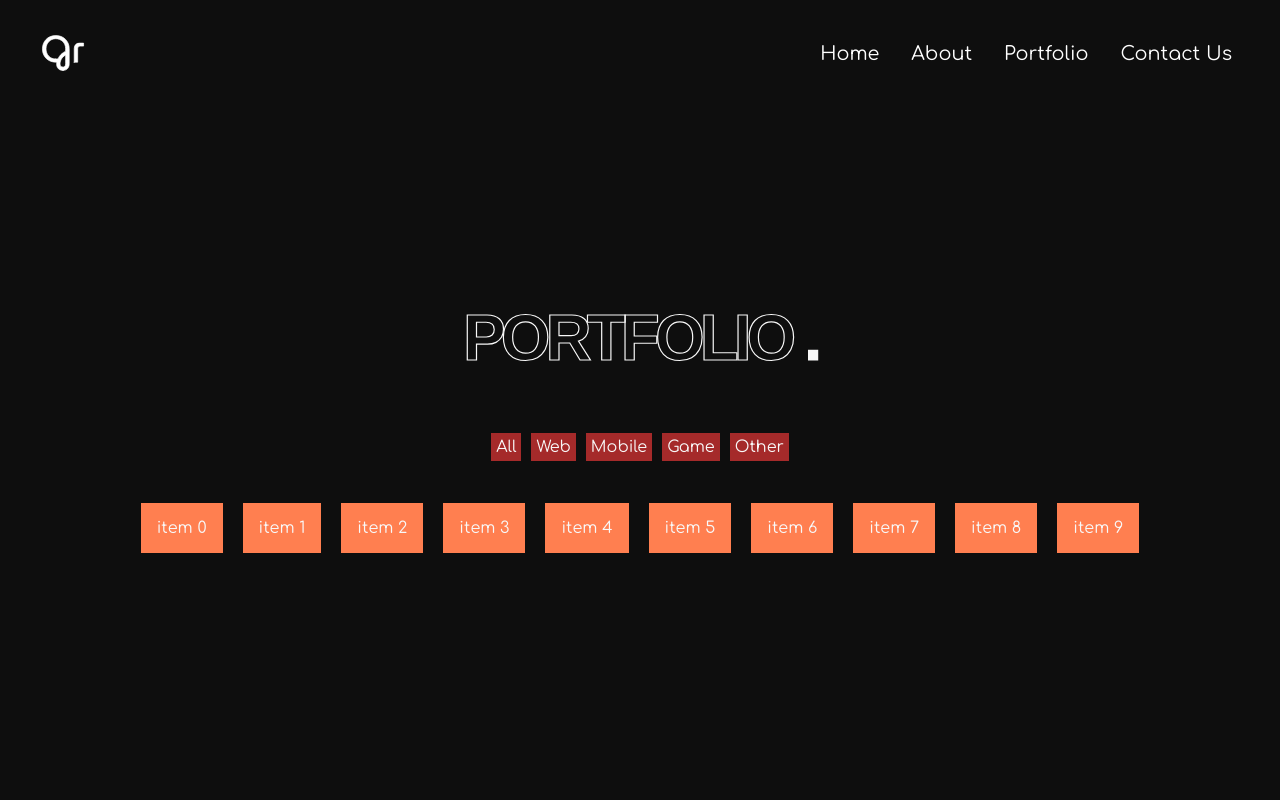
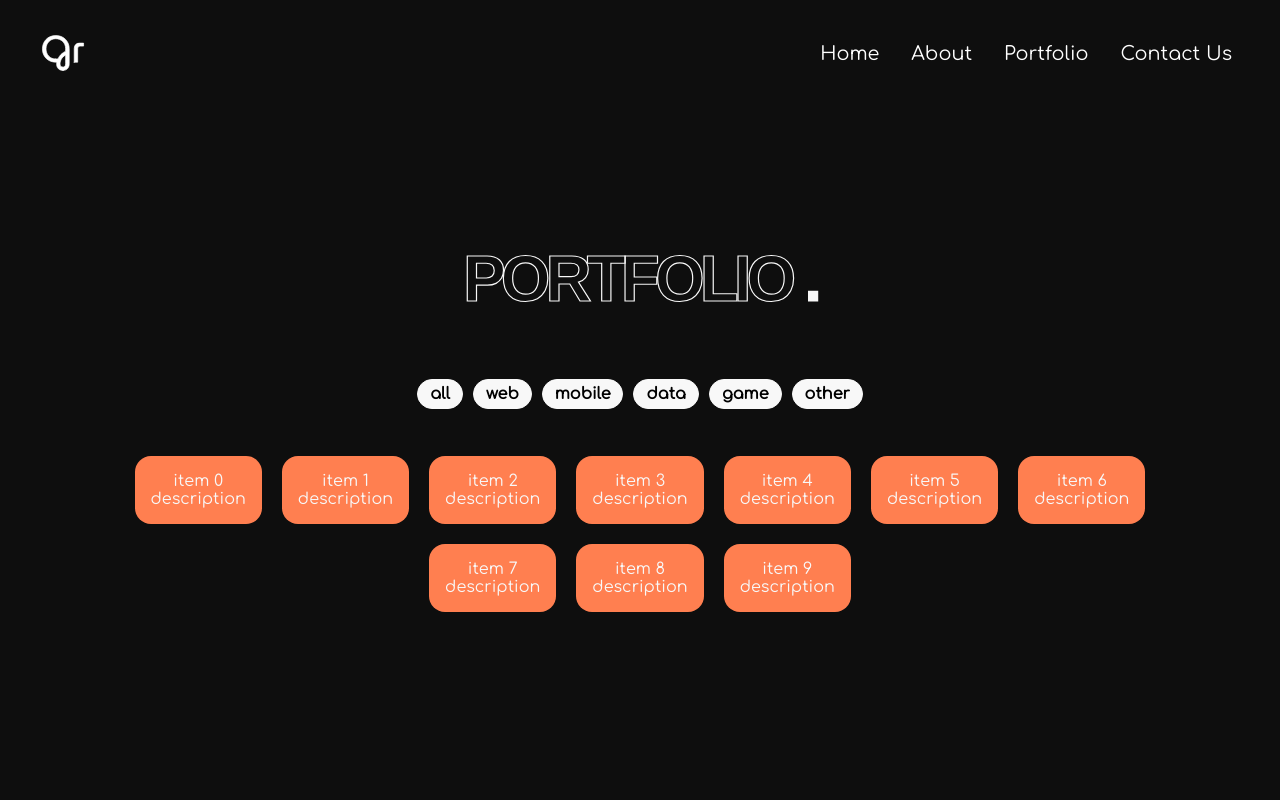
Before and after one commit to gowth6m/myportfolio, a React (Create React App) app: page /portfolio in a window 1280 px wide. Shown: the top 800 px of the page. Built offline with nearby package versions, Linux system fonts and the light colour scheme.

Commit message:
fixes portfolio

```diff
--- a/src/App.css
+++ b/src/App.css
@@ -1,5 +1,6 @@
 :root {
     --backgroundRadius: 2em;
+    --itemRadius: 1em
 }
 
 .section-title {
--- a/src/components/portfolio/Portfolio.css
+++ b/src/components/portfolio/Portfolio.css
@@ -18,13 +18,30 @@
 
 .filters-container {
     flex-direction: row;
+    flex-wrap: wrap;
 }
 
 .filters-item {
-    padding: 5px;
-    margin: 0 5px;
-    background-color: brown;
+    cursor: pointer;
+    padding: 5px 12px;
+    margin: 5px 5px;
+    color: black;
+    font-weight: 600;
+    background-color: var(--white);
+    border: var(--white) 1px solid;
+    border-radius: var(--itemRadius);
 }
+
+.filters-item:hover,
+.filters-item:focus {
+    background-color: black;
+    color: var(--white);
+}
+
+.filters-item-active {
+    background-color: black;
+}
+
 
 .portfolio-items-container {
     margin: 2em 0;
--- a/src/components/portfolio/Portfolio.tsx
+++ b/src/components/portfolio/Portfolio.tsx
@@ -4,18 +4,23 @@ import PortfolioItem from "./PortfolioItem";
 
 export function Portfolio() {
   let items: PortfolioItem[] = [];
-  let filters: string[] = ["All", "Web", "Mobile", "Game", "Other"];
-  const [currentFilter, setCurrentFilter] = useState("All");
+  let filters: string[] = ["all", "web", "mobile", "data", "game", "other"];
+  const [currentFilter, setCurrentFilter] = useState("all");
 
   for (let i = 0; i < 10; i++) {
     items.push(
       new PortfolioItem(i, "item " + i, "description", "imageUrl", "link", [
-        "Web",
-        "Game",
-        "All",
+        "game",
+        "web",
       ])
     );
   }
+
+  // const [isFilterActive, setIsFilterActive] = useState(false);
+
+  // const setFilterActive =(key:string) => {
+  //   setIsFilterActive(current => !current);
+  // };
 
   return (
     <div className="portfolio-page flex">
@@ -31,6 +36,7 @@ export function Portfolio() {
               className="filters-item"
               onClick={() => {
                 console.log(filter);
+
                 setCurrentFilter(filter);
               }}
             >
--- a/src/components/portfolio/PortfolioItem.css
+++ b/src/components/portfolio/PortfolioItem.css
@@ -5,5 +5,6 @@
     margin: 10px;
     padding: 1em;
     flex-wrap: wrap;
-    flex-direction: row;
+    flex-direction: column;
+    border-radius: var(--itemRadius);
 }
--- a/src/components/portfolio/PortfolioItem.tsx
+++ b/src/components/portfolio/PortfolioItem.tsx
@@ -1,4 +1,4 @@
-import './PortfolioItem.css'
+import "./PortfolioItem.css";
 
 class PortfolioItem {
   key: number;
@@ -21,7 +21,7 @@ class PortfolioItem {
     this.description = description;
     this.imageUrl = imageUrl;
     this.link = link;
-      this.filters = filters;
+    this.filters = ["all", ...filters!]; // forcing it to have 'all' filter
   }
 
   display() {
@@ -29,7 +29,7 @@ class PortfolioItem {
       <>
         <div className="portfolio-item-container">
           <div>{this.title}</div>
-            {/* <div>this.description</div> */}
+          <div>{this.description}</div>
         </div>
       </>
     );
```
Lines whose indentation alone changed are shown as unchanged.
